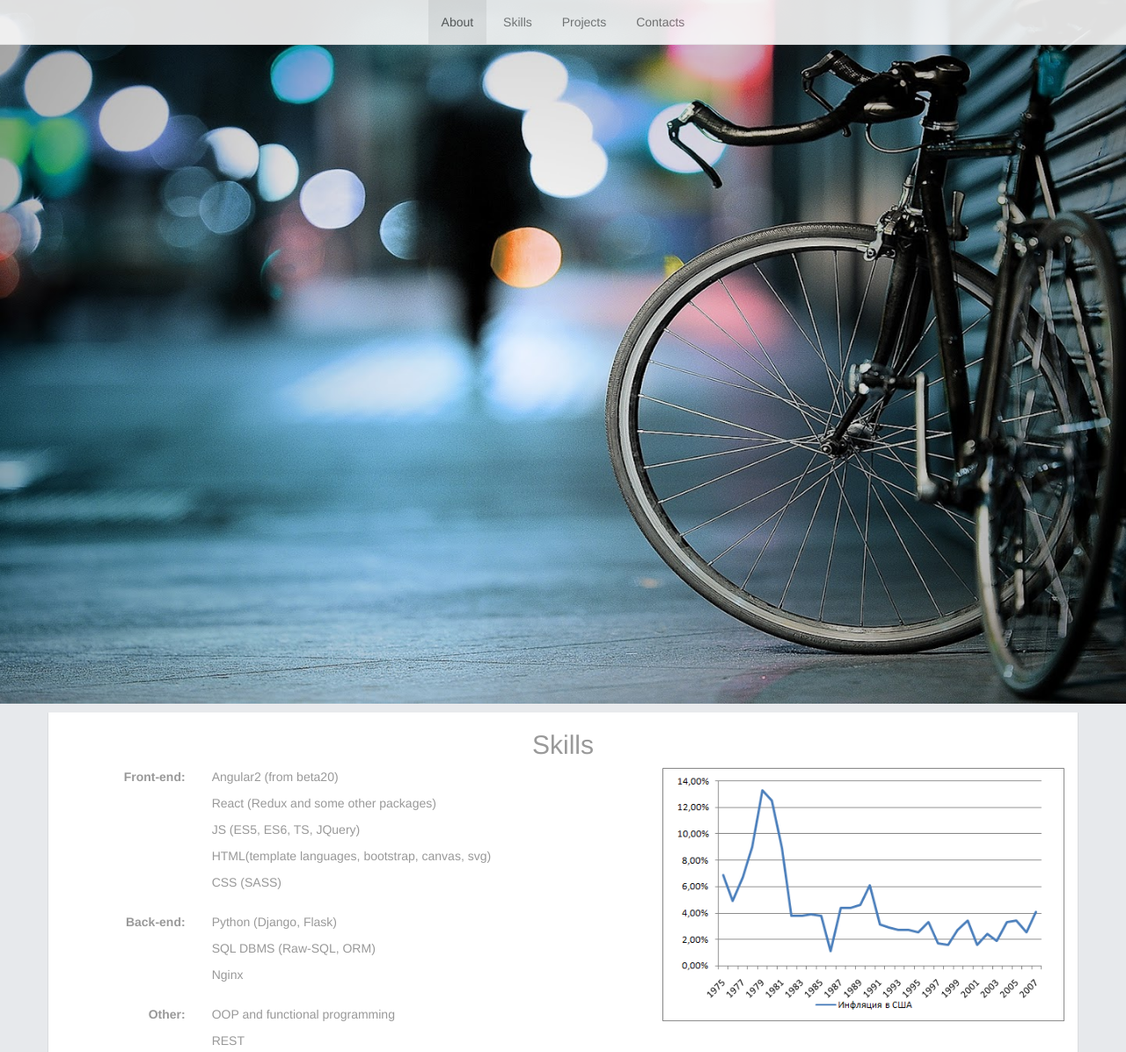
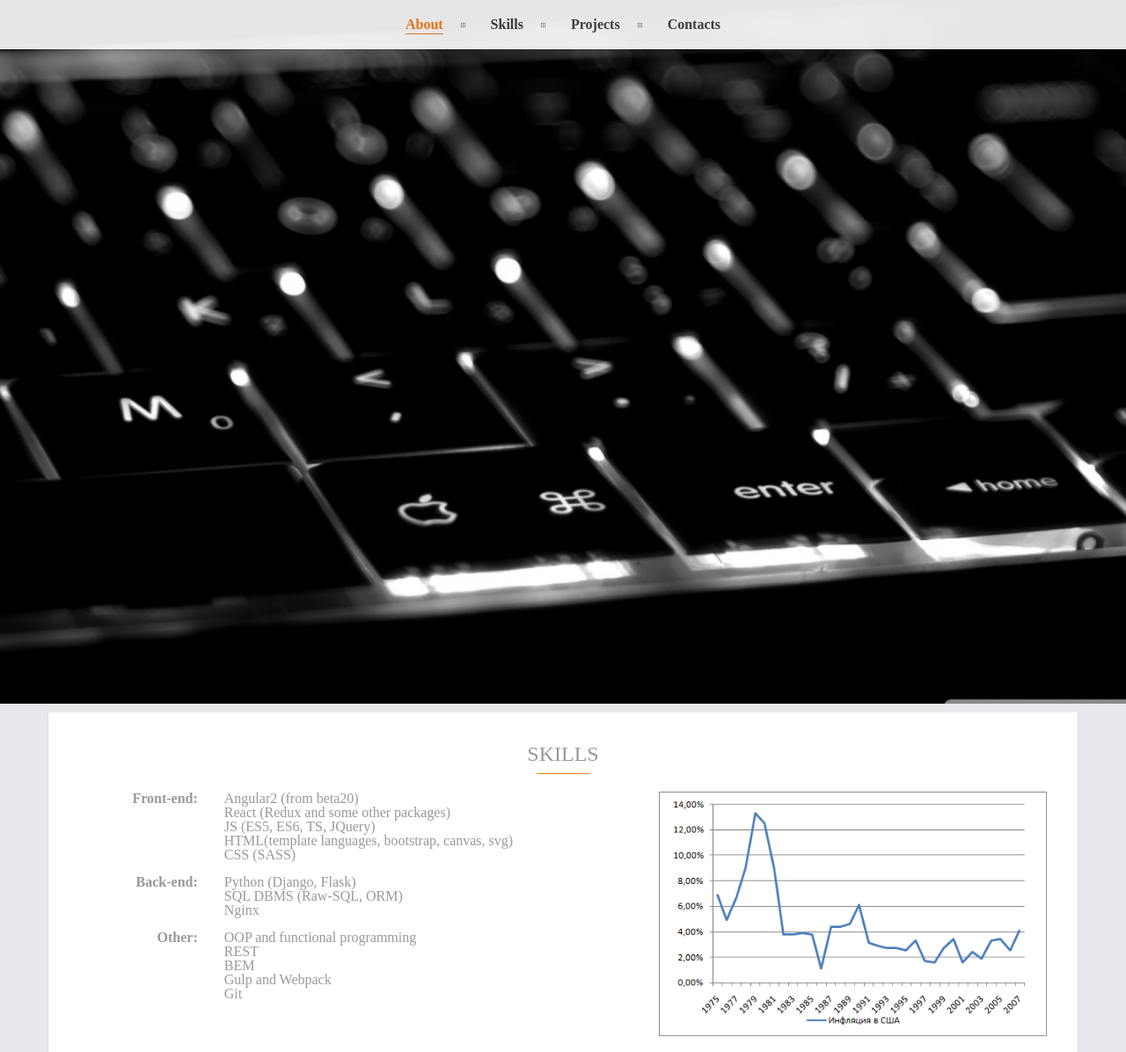
Before and after one commit to Buggytheclown/crossroad-resume, a website: page src/app/html/index.html in a window 1280 px wide. Shown: the top 1196 px of the page at 88% size. Drawn offline with nearby package versions, Linux system fonts and the light colour scheme; files that its build step writes are made by us from their sources.

Commit message:
header style, split css

```diff
--- /dev/null
+++ b/src/app/css/component/header.scss
@@ -0,0 +1,41 @@
+.b-header {
+  position: fixed;
+  width: 100%;
+  background: #fff;
+  padding: 20px 0;
+  z-index: 999;
+  opacity: 0.9;
+  box-shadow: rgba(0, 0, 0, 0.298039) 0px 0px 3px;
+}
+
+.b-navigation {
+  text-align: center;
+  &__item {
+    display: inline-block;
+
+    font-weight: 700;
+    color: $link-color__primary;
+    background: url(/assets/img/nav-bg.png) no-repeat scroll right center;
+
+    &--last {
+      background: none;
+    }
+
+    &[data-active=true] a {
+      color: $link-color__secondary;
+      border-bottom: 1px solid $link-color__secondary;
+    }
+
+    & a {
+      margin: 0 25px;
+      color: inherit;
+      padding-bottom: 2px;
+    }
+
+    & a:hover {
+      color: $link-color__primary;
+      border-bottom: 1px solid $link-color__primary;
+      text-decoration: none;
+    }
+  }
+}
--- /dev/null
+++ b/src/app/css/helpers/variables.scss
@@ -0,0 +1,2 @@
+$link-color__primary: #404040;
+$link-color__secondary: #FE7E17;
--- /dev/null
+++ b/src/app/css/index.scss
@@ -0,0 +1,62 @@
+@import "helpers/variables";
+@import "component/header";
+
+body {
+  background: #e7e9ec;
+}
+
+.about .about__img {
+  background-color: rgba(0, 0, 0, 0);
+  background-repeat: no-repeat;
+  background-image: url(/assets/img/black_keyboard-wallpaper-1280x800.jpg);
+  background-size: cover;
+  background-position: center center;
+  width: 100%;
+  height: 100vh;
+}
+
+/*TODO remove*/
+section:not(.about):not(.skills) .container {
+  min-height: 75vh;
+}
+
+.sections-wrapper__item {
+  & .container {
+    padding: 35px;
+    /*border: 1px solid black;*/
+    margin-top: 10px;
+    box-shadow: 0 1px 1px rgba(0, 0, 0, 0.15), -1px 0 0 rgba(0, 0, 0, 0.03), 1px 0 0 rgba(0, 0, 0, 0.03), 0 1px 0 rgba(0, 0, 0, 0.12);
+    background-color: #fff;
+    color: #999;
+  }
+  & .sections-wrapper__title {
+    text-align: center;
+    font-size: 24px;
+    font-weight: 300;
+    text-transform: uppercase;
+    margin: 0;
+
+    &:after {
+      background: $link-color__secondary;
+      display: block;
+      content: "";
+      height: 1px;
+      width: 60px;
+      margin: 10px auto 20px;
+      position: relative;
+    }
+  }
+}
+
+.skills .skills__diagram img {
+  width: 100%;
+}
+
+.skills__list__front-end__title, .skills__list__back-end__title, .skills__list__other__title {
+  text-align: right;
+  font-weight: bold;
+}
+
+.skills .skills__list > * {
+  margin-bottom: 15px;
+}
--- a/src/app/index/index.html
+++ b/src/app/html/index.html
@@ -4,19 +4,20 @@
     <meta charset="UTF-8">
     <title>Resume</title>
     <link rel="stylesheet" type="text/css" href="/assets/css/bootstrap.min.css"/>
-    <link rel="stylesheet" type="text/css" href="/app/index/index.css"/>
+    <link rel="stylesheet" type="text/css" href="/assets/css/reset.css"/>
+    <link rel="stylesheet" type="text/css" href="/app/css/index.css"/>
 
 </head>
 <body>
 
-<nav class="navbar navbar-default navbar-fixed-top">
-    <div class="container">
-            <ul class="nav navbar-nav">
-                <li class="active"><a href="#">About</a></li>
-                <li><a href="#">Skills</a></li>
-                <li><a href="#">Projects</a></li>
-                <li><a href="#">Contacts</a></li>
-            </ul>
+<nav class="b-header">
+    <div class="b-header__item">
+        <ul class="b-navigation">
+            <li class="b-navigation__item" data-active="true"><a href="#"><span>About</span></a></li>
+            <li class="b-navigation__item"><a href="#">Skills</a></li>
+            <li class="b-navigation__item"><a href="#">Projects</a></li>
+            <li class="b-navigation__item b-navigation__item--last"><a href="#">Contacts</a></li>
+        </ul>
     </div>
 </nav>
 
@@ -24,16 +25,14 @@
 <div class="sections-wrapper">
 
     <section class="about">
-        <div class="container-fluid">
             <div class="row">
                 <div class="about__img"></div>
             </div>
-        </div>
     </section>
 
-    <section class="skills">
+    <section class="sections-wrapper__item skills">
         <div class="container">
-            <h2 class="text-center">Skills</h2>
+            <h2 class="sections-wrapper__title">Skills</h2>
             <div class="row">
 
                 <div class="col-sm-7 skills__list">
@@ -91,9 +90,10 @@
         </div>
     </section>
 
-    <section class="projects">
+    <section class="sections-wrapper__item projects">
         <div class="container">
             <div class="row">
+                <h2 class="sections-wrapper__title">Projects</h2>
                 <div class="col-sm-4">111111</div>
                 <div class="col-sm-4">222222</div>
                 <div class="col-sm-4">333333</div>
@@ -101,9 +101,10 @@
         </div>
     </section>
 
-    <section class="contacts">
+    <section class="sections-wrapper__item contacts">
         <div class="container">
             <div class="row">
+                <h2 class="sections-wrapper__title">Contacts</h2>
                 <div class="col-sm-4">111111</div>
                 <div class="col-sm-4">222222</div>
                 <div class="col-sm-4">333333</div>
--- a/src/app/index/index.scss
+++ /dev/null
@@ -1,54 +0,0 @@
-body {
-  background: #e7e9ec;
-}
-
-.about .about__img {
-  background-color: rgba(0, 0, 0, 0);
-  background-repeat: no-repeat;
-  background-image: url(/assets/img/Photography-Art-HD-Wallpapers.jpg);
-  background-size: cover;
-  background-position: center center;
-  width: 100%;
-  height: 100vh;
-}
-
-/*TODO remove*/
-section:not(.about):not(.skills) .container {
-  min-height: 75vh;
-}
-
-.navbar-nav {
-  width: 100%;
-  text-align: center;
-
-}
-
-.navbar-nav > li {
-  float: none;
-  display: inline-block;
-}
-
-.navbar {
-  opacity: 0.9;
-}
-
-section .container {
-  /*border: 1px solid black;*/
-  margin-top: 10px;
-  box-shadow: 0 1px 1px rgba(0, 0, 0, 0.15), -1px 0 0 rgba(0, 0, 0, 0.03), 1px 0 0 rgba(0, 0, 0, 0.03), 0 1px 0 rgba(0, 0, 0, 0.12);
-  background-color: #fff;
-  color: #999;
-}
-
-.skills .skills__diagram img {
-  width: 100%;
-}
-
-.skills__list__front-end__title, .skills__list__back-end__title, .skills__list__other__title {
-  text-align: right;
-  font-weight: bold;
-}
-
-.skills .skills__list > * {
-  margin-bottom: 15px;
-}
--- /dev/null
+++ b/src/assets/css/reset.css
@@ -0,0 +1,54 @@
+/* http://meyerweb.com/eric/tools/css/reset/
+   v2.0 | 20110126
+   License: none (public domain)
+*/
+
+html, body, div, span, applet, object, iframe,
+h1, h2, h3, h4, h5, h6, p, blockquote, pre,
+a, abbr, acronym, address, big, cite, code,
+del, dfn, em, img, ins, kbd, q, s, samp,
+small, strike, strong, sub, sup, tt, var,
+b, u, i, center,
+dl, dt, dd, ol, ul, li,
+fieldset, form, label, legend,
+table, caption, tbody, tfoot, thead, tr, th, td,
+article, aside, canvas, details, embed,
+figure, figcaption, footer, header, hgroup,
+menu, nav, output, ruby, section, summary,
+time, mark, audio, video {
+    margin: 0;
+    padding: 0;
+    border: 0;
+    font-size: 100%;
+    font: inherit;
+    vertical-align: baseline;
+}
+
+/* HTML5 display-role reset for older browsers */
+article, aside, details, figcaption, figure,
+footer, header, hgroup, menu, nav, section {
+    display: block;
+}
+
+body {
+    line-height: 1;
+}
+
+ol, ul {
+    list-style: none;
+}
+
+blockquote, q {
+    quotes: none;
+}
+
+blockquote:before, blockquote:after,
+q:before, q:after {
+    content: '';
+    content: none;
+}
+
+table {
+    border-collapse: collapse;
+    border-spacing: 0;
+}
```
Also changed, not shown: gulpfile.js (+7 -8 lines), src/app/css/test.scss (renamed from src/app/test/index.scss), src/app/html/test.html (renamed from src/app/test/index.html), src/assets/img/black_keyboard-wallpaper-1280x800.jpg (added), src/assets/img/nav-bg.png (added).
